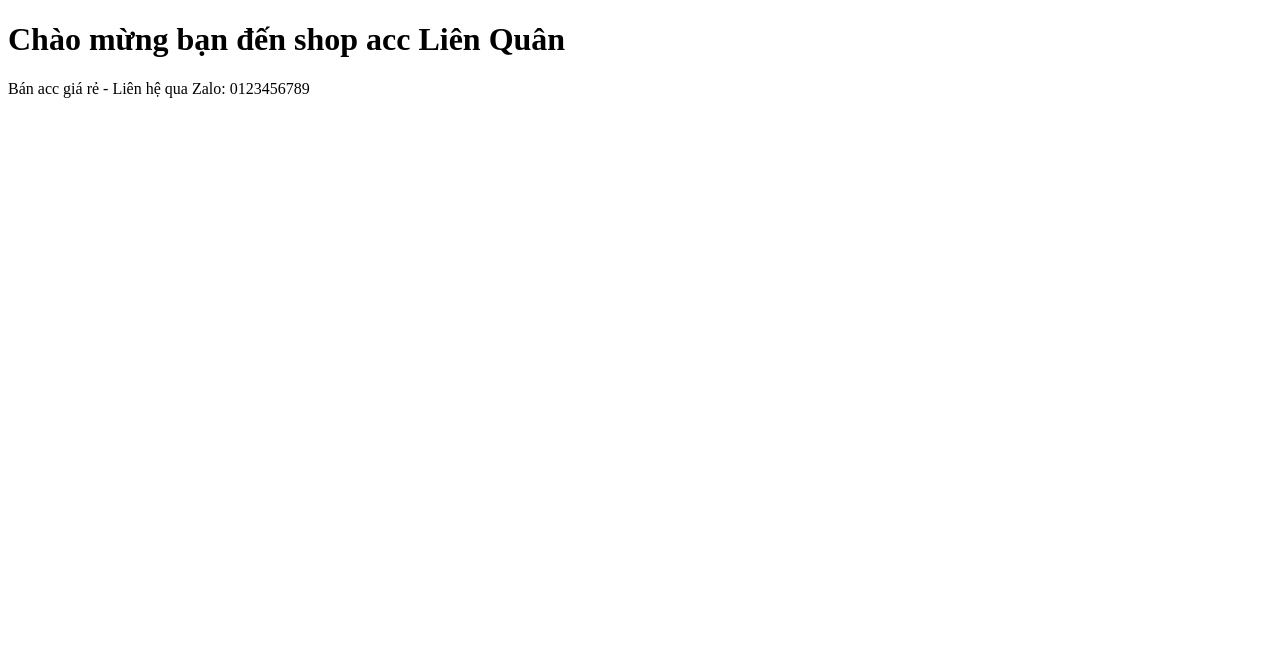
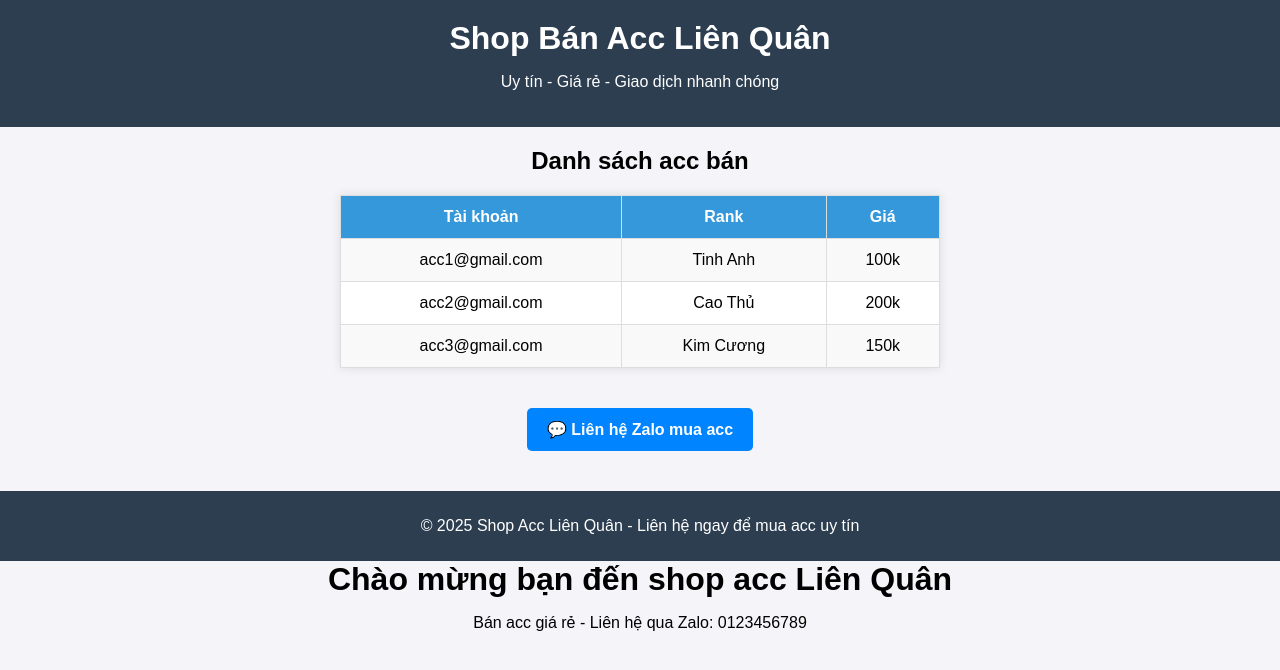
Before and after one commit to vuvietanh2020s-cmd/vuvietanh2020s-cmd.github.io, a plain HTML site: page index.html in a window 1280 px wide. Drawn offline with Linux system fonts and the light colour scheme.

Commit message:
Update index.html

```diff
--- a/index.html
+++ b/index.html
@@ -1,6 +1,105 @@
 <!DOCTYPE html>
 <html>
+<head><!DOCTYPE html>
+<html lang="vi">
 <head>
+  <meta charset="UTF-8">
+  <meta name="viewport" content="width=device-width, initial-scale=1.0">
+  <title>Shop Acc Liên Quân</title>
+  <style>
+    body {
+      font-family: Arial, sans-serif;
+      background: #f4f4f9;
+      margin: 0;
+      padding: 0;
+      text-align: center;
+    }
+    header {
+      background: #2c3e50;
+      color: #fff;
+      padding: 20px;
+    }
+    h1 {
+      margin: 0;
+    }
+    table {
+      margin: 20px auto;
+      border-collapse: collapse;
+      width: 90%;
+      max-width: 600px;
+      background: #fff;
+      box-shadow: 0 0 10px rgba(0,0,0,0.1);
+    }
+    th, td {
+      padding: 12px;
+      border: 1px solid #ddd;
+    }
+    th {
+      background: #3498db;
+      color: white;
+    }
+    tr:nth-child(even) {
+      background: #f9f9f9;
+    }
+    .zalo-btn {
+      display: inline-block;
+      margin: 20px;
+      padding: 12px 20px;
+      background: #0084ff;
+      color: #fff;
+      text-decoration: none;
+      border-radius: 5px;
+      font-size: 16px;
+      font-weight: bold;
+    }
+    .zalo-btn:hover {
+      background: #006fe6;
+    }
+    footer {
+      background: #2c3e50;
+      color: white;
+      padding: 10px;
+      margin-top: 20px;
+    }
+  </style>
+</head>
+<body>
+  <header>
+    <h1>Shop Bán Acc Liên Quân</h1>
+    <p>Uy tín - Giá rẻ - Giao dịch nhanh chóng</p>
+  </header>
+
+  <h2>Danh sách acc bán</h2>
+  <table>
+    <tr>
+      <th>Tài khoản</th>
+      <th>Rank</th>
+      <th>Giá</th>
+    </tr>
+    <tr>
+      <td>acc1@gmail.com</td>
+      <td>Tinh Anh</td>
+      <td>100k</td>
+    </tr>
+    <tr>
+      <td>acc2@gmail.com</td>
+      <td>Cao Thủ</td>
+      <td>200k</td>
+    </tr>
+    <tr>
+      <td>acc3@gmail.com</td>
+      <td>Kim Cương</td>
+      <td>150k</td>
+    </tr>
+  </table>
+
+  <a href="https://zalo.me/0123456789" class="zalo-btn">💬 Liên hệ Zalo mua acc</a>
+
+  <footer>
+    <p>© 2025 Shop Acc Liên Quân - Liên hệ ngay để mua acc uy tín</p>
+  </footer>
+</body>
+</html>
     <meta charset="UTF-8">
     <title>Shop Acc Liên Quân</title>
 </head>
```
